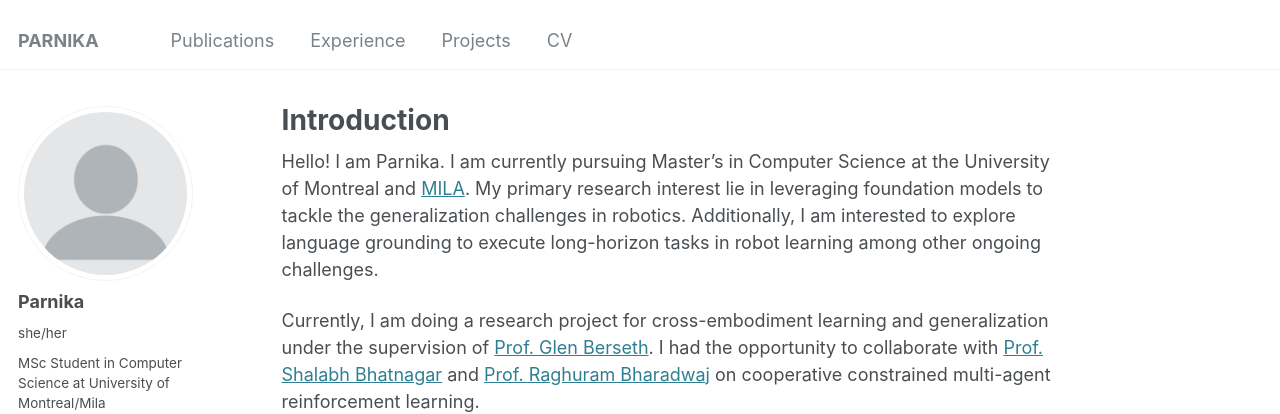
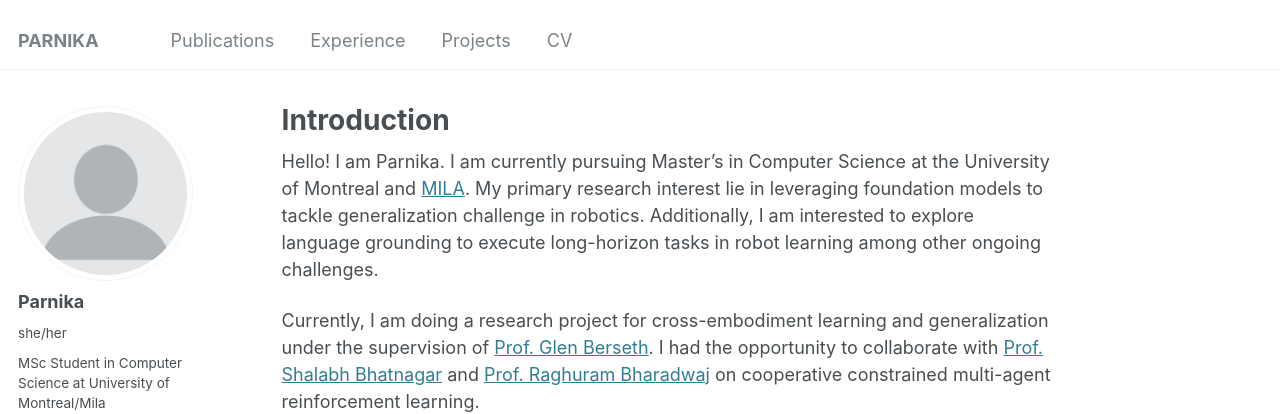
Before and after one commit to parnika31/parnika31.github.io, a Jekyll site: the page built from _pages/about.md, in a window 1280 px wide and 900 px high. Shown: the top 414 px of the window. Built offline with Jekyll 4.4.1, drawn with Linux system fonts in a browser that asks for light colours; some web fonts are replaced.

Commit message:
Update about.md

```diff
--- a/_pages/about.md
+++ b/_pages/about.md
@@ -7,7 +7,7 @@ redirect_from:
   - /about.html
 ---
 
-Hello! I am Parnika. I am currently pursuing Master’s in Computer Science at the University of Montreal and [MILA](https://mila.quebec/en). My primary research interest lie in leveraging foundation models to tackle the generalization challenges in robotics. Additionally, I am interested to explore language grounding to execute long-horizon tasks in robot learning among other ongoing challenges.
+Hello! I am Parnika. I am currently pursuing Master’s in Computer Science at the University of Montreal and [MILA](https://mila.quebec/en). My primary research interest lie in leveraging foundation models to tackle generalization challenge in robotics. Additionally, I am interested to explore language grounding to execute long-horizon tasks in robot learning among other ongoing challenges.
 
 Currently, I am doing a research project for cross-embodiment learning and generalization under the supervision of [Prof. Glen Berseth](https://neo-x.github.io). I had the opportunity to collaborate with [Prof. Shalabh Bhatnagar](https://www.csa.iisc.ac.in/~shalabh/) and [Prof. Raghuram Bharadwaj](https://www.iiitb.ac.in/faculty/raghuram-bharadwaj) on cooperative constrained multi-agent reinforcement learning.
 
```
